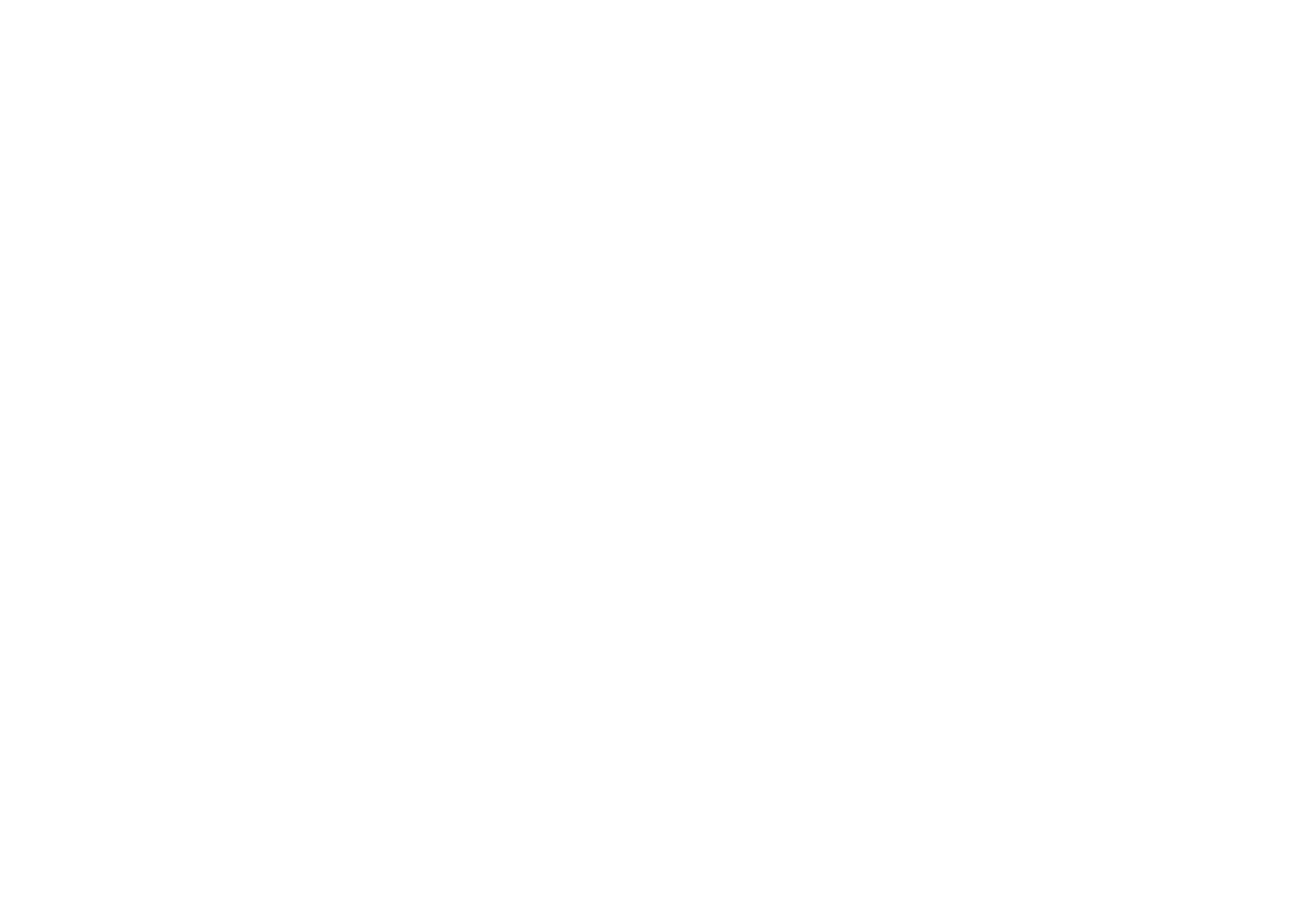
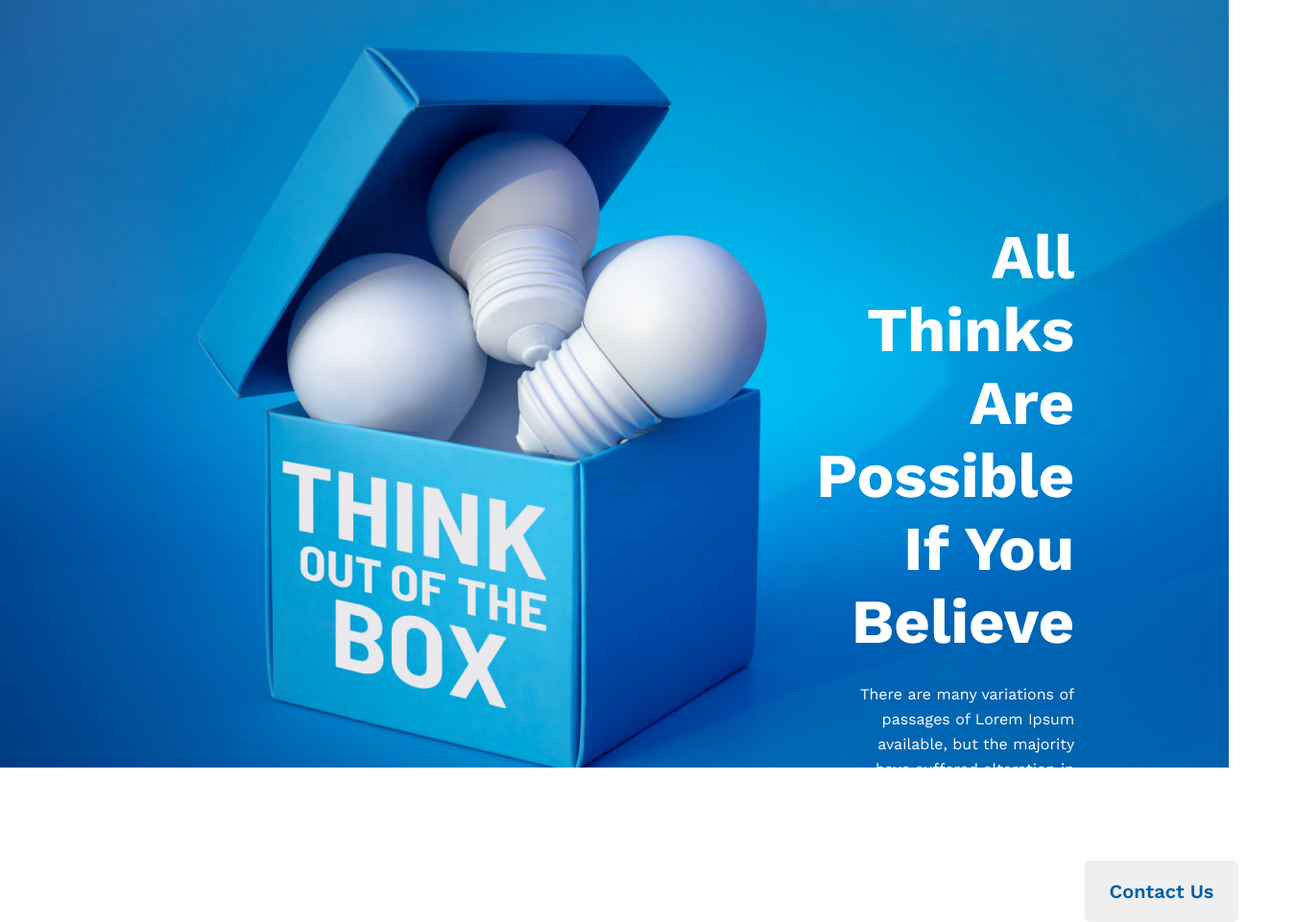
Before and after one commit to masum73/assignment-one-new-year-new-me, a plain HTML site: page index.html in a window 1280 px wide. Shown: the whole page at 96% size, 1349 px wide, since content can reach past the window. Before the commit the page ends 800 px from the top, so only its background shows below. Drawn offline with nearby package versions, Linux system fonts and the light colour scheme.

Commit message:
banner section completed
banner section completed

title
description
button
background image

```diff
--- a/css/style.css
+++ b/css/style.css
@@ -1,8 +1,46 @@
 /* font added */
-@import url('https://fonts.googleapis.com/css2?family=Work+Sans:wght@400;700&display=swap');
-
+@import url('https://fonts.googleapis.com/css2?family=Work+Sans:wght@400;600;700&display=swap');
 /* global style */
-*{
+* {
     margin: 0;
     font-family: 'Work Sans', sans-serif;
 }
+
+/* banner style */
+
+.banner-container {
+    background-image: url('../images/banner.png');
+    height: 800px;
+    display: flex;
+    margin-bottom: 130px;
+}
+
+.banner-title {
+    font-weight: 700;
+    font-size: 65px;
+    text-align: right;
+    color: #FFFFFF;
+    margin: 230px 230px 25px 850px;
+    line-height: 76px;
+}
+
+.banner-description {
+    font-weight: 400;
+    font-size: 16px;
+    line-height: 26px;
+    text-align: right;
+    color: #FFFFFF;
+    margin: 0px 230px 30px 876px;
+}
+
+.btn {
+    width: 160px;
+    height: 64px;
+    font-weight: 600;
+    font-size: 20px;
+    color: #005FAC;
+    border-radius: 5px;
+    border-style: none;
+    padding: 20px 25px;
+    margin-left: 1130px;
+}
--- a/index.html
+++ b/index.html
@@ -4,16 +4,23 @@
     <meta charset="UTF-8">
     <meta http-equiv="X-UA-Compatible" content="IE=edge">
     <meta name="viewport" content="width=device-width, initial-scale=1.0">
+    <link rel="icon" type="image/x-icon" href="images/icons/chalkboard-user-solid.svg">
     <title>New Year New Me | P Hero</title>
     <!-- CSS added -->
     <link rel="stylesheet" href="css/style.css">
 </head>
 <body>
-    <header>
-
+    <header class="banner-container">
+        <div>
+            <h1 class="banner-title">All Thinks Are Possible If You Believe</h1>
+            <p class="banner-description">There are many variations of passages of Lorem Ipsum available, but the majority have suffered alteration in some form, by injected humour, or randomised words</p>
+            <button class="btn">Contact Us</button>
+        </div>
     </header>
     <main>
+        <section class="failures-section">
 
+        </section>
     </main>
     <footer>
 
```
Also changed, not shown: images/icons/chalkboard-user-solid.svg (added).
